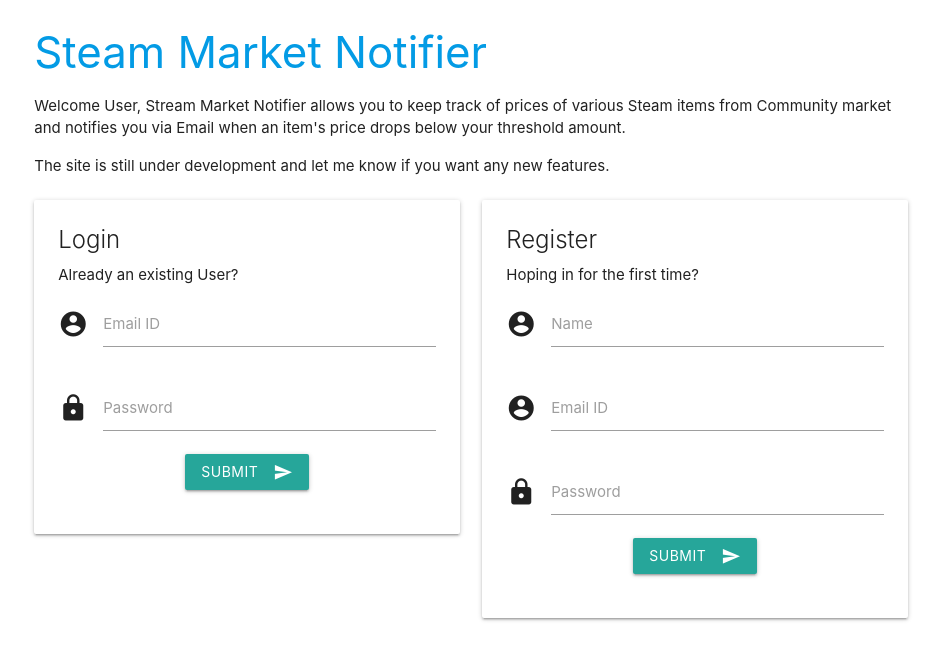
After one commit to rahuldshetty/steam-market-price-notifier, a Flask app: page /home in a window 1280 px wide. The commit adds this page. Shown: the top 660 px of the page, without its empty margins (169-1110 px from the left). Run offline with Flask 2, Linux system fonts and the light colour scheme.

Commit message:
added login and register features

```diff
--- a/server.py
+++ b/server.py
@@ -1,15 +1,144 @@
 '''
 This package contains server related methods.
 '''
+import sqlite3
 import sys
+import datetime
 from os import environ
-from flask import Flask, escape, request, render_template
+from flask import Flask, escape, request, render_template, redirect, url_for, session
+from db_helpler import *
+
 
 app = Flask(__name__)
+app.secret_key = hash_string(str(datetime.datetime.now()))
+
+# Database related processing
+create_tables()
 
 @app.route('/')
+@app.route('/home')
+def home():
+    # check if user session exists and validate it
+    if "email" in session and "hash" in session:
+        # validate the hash
+        email = session['email']
+        hash_v = session['hash']
+        conn = sqlite3.connect('database.db')
+        s_query = "SELECT UID, NAME, PASSWORD from USERS where EMAIL='{}'".format(email)
+        cursor = conn.execute(s_query)
+        row = cursor.fetchone()
+        if row:
+            name = row[1]
+            password = row[2]
+            if hash_v == hash_string(email + name + password):
+                return redirect(url_for('index'))
+            else:
+                return render_template("home.html")
+        else:
+            LOGGER.info("No email found with id: %s", email)
+            return render_template("home.html")
+    else:
+        return render_template("home.html", error=request.args.get('error'))
+
+@app.route('/index')
 def index():
-    return render_template("index.html")
+    # check if user session exists and validate it
+    if "email" in session and "hash" in session:
+        # validate the hash
+        email = session['email']
+        hash_v = session['hash']
+        conn = sqlite3.connect('database.db')
+        s_query = "SELECT UID, NAME, PASSWORD from USERS where EMAIL='{}'".format(email)
+        cursor = conn.execute(s_query)
+        row = cursor.fetchone()
+        if row:
+            name = row[1]
+            password = row[2]
+            if hash_v == hash_string(email + name + password):
+                return render_template("index.html")
+            else:
+                return redirect(url_for('home'))
+        else:
+            LOGGER.info("No email found with id: %s", email)
+            return redirect(url_for('home'))
+    else:
+        return redirect(url_for('home'))
+
+@app.route('/login', methods=['GET', 'POST'])
+def login():
+    form = request.form
+    if request.method == "POST" and 'email' in form and 'password' in form:
+        email = form['email']
+        password = hash_string(form['password'])
+        if email is None or password is None or email == "" or password == "":
+            return redirect(url_for('home', error="Please type both your email id, password and try again."))
+        else:
+            #try logging in
+            conn = sqlite3.connect('database.db')
+            s_query = "SELECT * from USERS where EMAIL='{}' and PASSWORD='{}'".format(email, password)
+            cursor = conn.execute(s_query)
+            row = cursor.fetchone()
+            if row:
+                # set session object and load home page
+                session['email'] = email
+                session['hash'] = hash_string(email + row[1] + password)
+                return redirect(url_for('index'))
+            else:
+                LOGGER.error("Invalid email: %s", email)
+                return redirect(url_for('home', error="Invalid email id and password"))
+    elif request.method == "GET":
+        return redirect(url_for('home', error="Access Denied."))
+    else:
+        return redirect(url_for('home', error="Please check your email id, password and try again."))
+
+@app.route('/logout', methods=['GET','POST'])
+def logout():
+    # remove the session data
+    session.pop('email', None)
+    session.pop('hash', None)
+    return redirect(url_for('home'))
+
+@app.errorhandler(404)
+def page_not_found(event):
+    return redirect(url_for('home', error="Error 404"))
+
+@app.route('/register', methods=['GET', 'POST'])
+def register():
+    form = request.form
+    if request.method == "POST" and 'email' in form and 'password' in form and 'name' in form:
+        email = form['email']
+        password = hash_string(form['password'])
+        name = form['name']
+        if email is None or password is None or email == "" or password == "" or name is None or name == "":
+            return redirect(url_for('home', error="Please type both your name, email id, password and try again."))
+        else:
+            # insert user into database
+            status = False
+            try:
+                conn = sqlite3.connect('database.db')
+                query = "INSERT INTO USERS(NAME, EMAIL, PASSWORD) VALUES('{}','{}','{}')"
+                query = query.format(
+                    name,
+                    email,
+                    password
+                )
+                cur = conn.cursor()
+                cur.execute(query)
+                conn.commit()
+                status = True
+            except Exception as error:
+                LOGGER.error("Exception - %s", error)
+                status = False
+            if status:
+                # user created
+                return redirect(url_for('home', error="User created successfully. Try logging in."))
+            else:
+                # user exists or error
+                return redirect(url_for('home', error="User already exists or try again later."))
+    elif request.method == "GET":
+        return redirect(url_for('home', error="Access Denied."))
+    else:
+        return redirect(url_for('home', error="Please check your email id, password and try again."))
 
 if __name__ == '__main__':
     app.run(debug=False, host="0.0.0.0", port=environ.get("PORT", 5000))
--- /dev/null
+++ b/templates/home.html
@@ -0,0 +1,99 @@
+<!DOCTYPE html>
+<html lang="en">
+<head>
+    <meta charset="UTF-8">
+    <meta name="viewport" content="width=device-width, initial-scale=1.0">
+    <title>Steam Market Notifier</title>
+        <script src="https://cdnjs.cloudflare.com/ajax/libs/materialize/1.0.0/js/materialize.min.js"></script>
+    <link rel="stylesheet" href="https://cdnjs.cloudflare.com/ajax/libs/materialize/1.0.0/css/materialize.min.css">
+    <link href="https://fonts.googleapis.com/icon?family=Material+Icons" rel="stylesheet">
+</head>
+<body>
+    <div class="container">
+        <div class="row">
+            <!--Page Description-->
+            <div class="col s12">
+                <h3><a href="/">Steam Market Notifier</a></h3>
+                <p>Welcome User, Stream Market Notifier allows you to keep track of prices of
+                    various Steam items from Community market and notifies you via Email when an item's
+                    price drops below your threshold amount.</p>
+                <p>
+                    The site is still under development and let me know if you want any new features.
+                </p>
+            </div>
+            <!-- Login Card -->
+            <div class="col s12 m6">
+                <div class="card">
+                  <div class="card-content">
+                    <span class="card-title">Login</span>
+                    <p>Already an existing User?</p>
+                    <div class="row">
+                        <form method="POST" action='/login'>
+                            <div class="input-field col s12">
+                                <i class="material-icons prefix">account_circle</i>
+                                <input id="email_id_login" type="email" class="validate" name="email">
+                                <label for="email_id_login">Email ID</label>
+                            </div>
+                            <div class="input-field col s12">
+                                <i class="material-icons prefix">lock</i>
+                                <input id="password_login" type="password" class="validate" name="password">
+                                <label for="password_login">Password</label>
+                            </div>
+                            <div class="col s12 center">
+                                <button class="btn waves-effect waves-light" type="submit">Submit
+                                    <i class="material-icons right">send</i>
+                                </button>
+                            </div>
+                        </form>
+                    </div>
+                  </div>
+                </div>
+              </div>
+
+            <!-- Register Card -->
+            <div class="col s12 m6">
+                <div class="card">
+                  <div class="card-content">
+                    <span class="card-title">Register</span>
+                    <p>Hoping in for the first time?</p>
+                        <form method="POST" action="/register" >
+                            <div class="row">
+                                <div class="input-field col s12">
+                                    <i class="material-icons prefix">account_circle</i>
+                                    <input id="name" type="text" class="validate" name="name">
+                                    <label for="name">Name</label>
+                                </div>
+                                <div class="input-field col s12">
+                                    <i class="material-icons prefix">account_circle</i>
+                                    <input id="email_id__register" type="email" class="validate" name="email">
+                                    <label for="email_id__register">Email ID</label>
+                                </div>
+                                <div class="input-field col s12">
+                                    <i class="material-icons prefix">lock</i>
+                                    <input id="password_register" type="password" class="validate" name="password">
+                                    <label for="password_register">Password</label>
+                                </div>
+                                <div class="col s12 center">
+                                    <button class="btn waves-effect waves-light" type="submit">Submit
+                                        <i class="material-icons right">send</i>
+                                    </button>
+                                </div>
+                        </form>
+                    </div>
+                  </div>
+                </div>
+              </div>
+
+        </div>
+    </div>
+<script>
+    // Load the document and show toast if it exists
+    window.onload = ()=>{
+        var error = "{{ error }}";
+        if(error != "None"){
+            M.toast({html: error});
+        }
+    };
+</script>
+</body>
+</html>
```
Also changed, not shown: db_helpler.py (+6 -23 lines), templates/index.html (+2 -76 lines), database.db (added), 1 other file.
